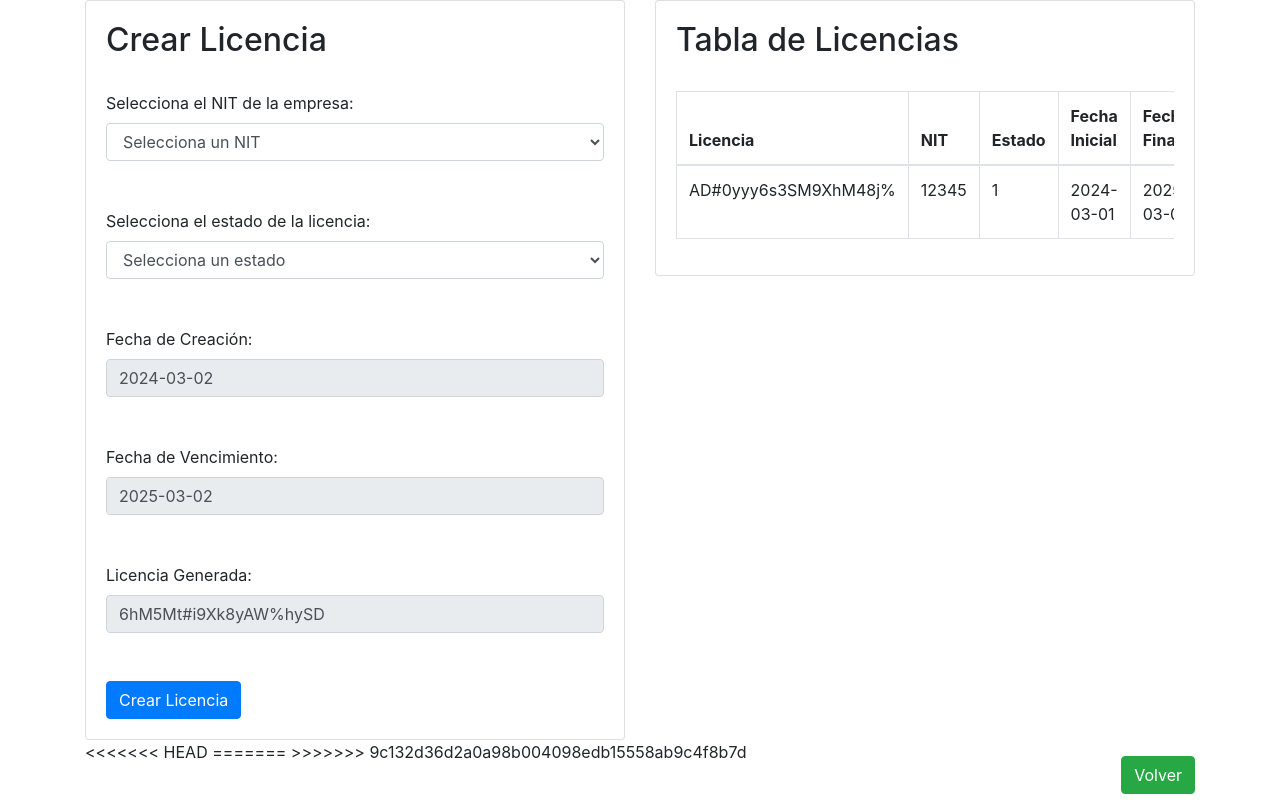
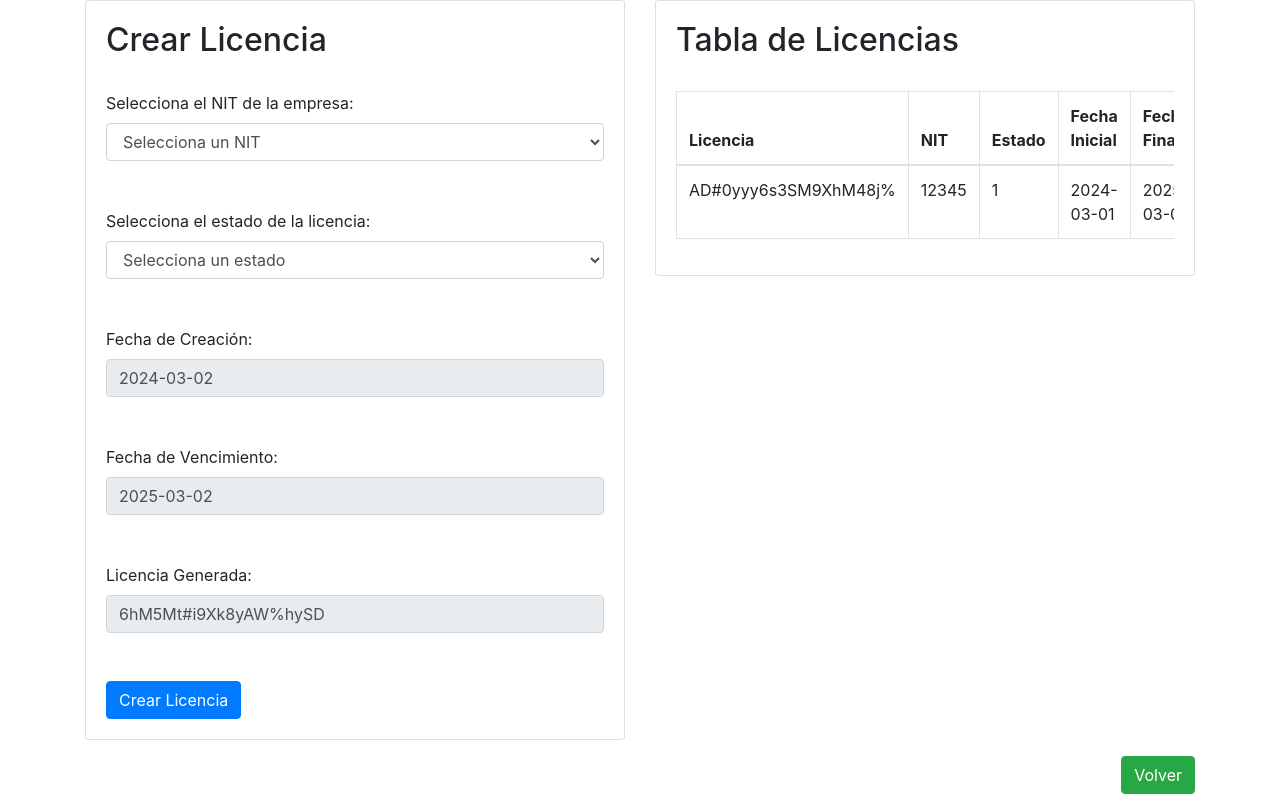
Before and after one commit to julian192004/MI-CRM, a PHP site: page /Ceo/licencia.php in a window 1280 px wide. Run offline with PHP 8.4, Linux system fonts and the light colour scheme; data comes from the database, SQL or seed files in the repository; some libraries are stand-ins or nearby versions.

Commit message:
licencia

```diff
--- a/Ceo/licencia.php
+++ b/Ceo/licencia.php
@@ -160,11 +160,10 @@ $licencias = $statement_licencias->fetchAll(PDO::FETCH_ASSOC);
                 </div>
             </div>
         </div>
-<<<<<<< HEAD
+
 
     <a href="index.php" class="btn btn-success  float-right mt-3">Volver</a>
-=======
->>>>>>> 9c132d36d2a0a98b004098edb15558ab9c4f8b7d
+
     </div>
 
     <!-- Bootstrap JS y dependencias Popper.js y jQuery -->
```
